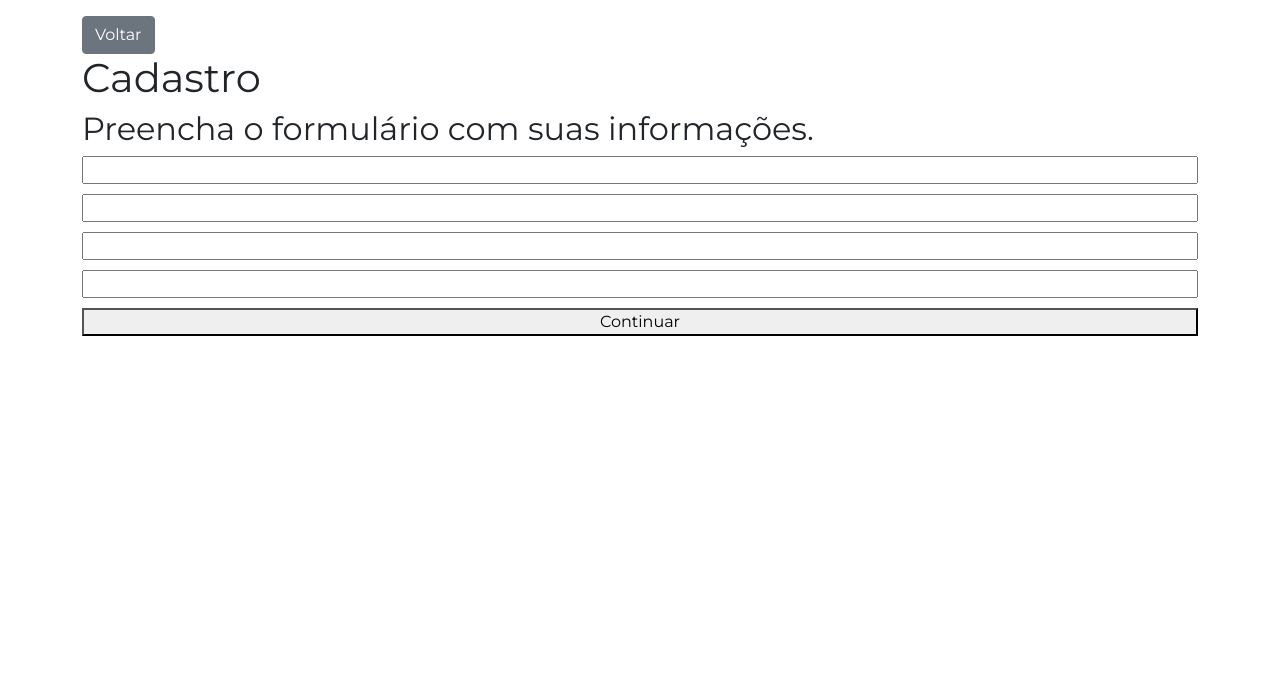
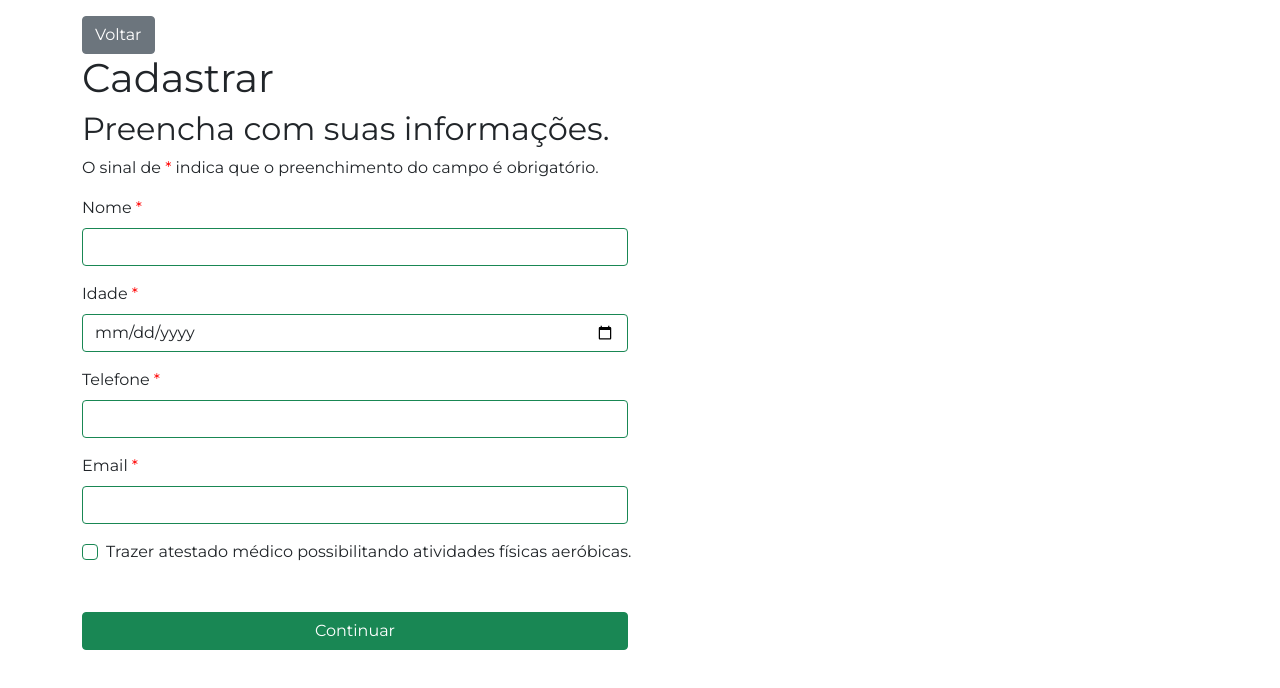
Before and after one commit to RickQs/santos-as-cegas, a Vue app: page /cadastro in a window 1280 px wide. Shown: the top 688 px of the page. Built offline with nearby package versions, Linux system fonts and the light colour scheme.

Commit message:
feat: estruturação tela Cadastro

```diff
--- a/src/views/Cadastro.vue
+++ b/src/views/Cadastro.vue
@@ -1,25 +1,60 @@
 <template>
-    <h1>Cadastro</h1>
-    <h2>Preencha o formulário com suas informações.</h2>
-    <form>
-        <input type="text" />
-        <input type="text" />
-        <input type="text" />
-        <input type="text" />
-        <router-link to="views/termo-consentimento">
-            <button>Continuar</button>
-        </router-link>
-    </form>
+    <div class="row">
+        <div class="col-12 col-md-12 col-lg-6">
+            <h1>Cadastrar</h1>
+            <h2>Preencha com suas informações.</h2>
+            <p>O sinal de <span style="color: #ff0000">*</span> indica que o preenchimento do campo é obrigatório.</p>
+        </div>
+    </div>
+
+    <section>
+        <form>
+            <div class="row mb-3">
+                <div class="col-12 col-md-12 col-lg-6">
+                    <label for="exampleInputName" class="form-label">Nome</label>
+                    <input type="text" class="form-control border-success" id="exampleInputName" aria-describedby="nameHelp">
+                </div>
+            </div>
+            <div class="row mb-3">
+                <div class="col-12 col-md-12 col-lg-6">
+                    <label for="exampleInputAge" class="form-label">Idade</label>
+                    <input type="date" min="2003-01-01" class="form-control border-success" id="exampleInputAge" aria-describedby="ageHelp">
+                </div>
+            </div>
+            <div class="row mb-3">
+                <div class="col-12 col-md-12 col-lg-6">
+                    <label for="exampleInputPhone" class="form-label">Telefone</label>
+                    <input type="tel" class="form-control border-success" id="exampleInputPhone" aria-describedby="phoneHelp">
+                </div>
+            </div>
+            <div class="row mb-3">
+                <div class="col-12 col-md-12 col-lg-6">
+                    <label for="exampleInputEmail" class="form-label">Email</label>
+                    <input type="email" class="form-control border-success" id="exampleInputEmail" aria-describedby="emailHelp">
+                </div>
+            </div>
+            <div class="mb-5 row form-check">
+                <div class="col-12 col-md-12 col-lg-6">
+                    <input type="checkbox" class="form-check-input border-success" id="exampleCheck">
+                    <label class="form-check-label" for="exampleCheck">Trazer atestado médico possibilitando atividades físicas aeróbicas.</label>
+                </div>
+            </div>
+
+            <div class="mb-3 row">
+                <div class="col-12 col-md-12 col-lg-6">
+                    <router-link to="views/termo-consentimento">
+                        <button class="btn btn-success w-100">Continuar</button>
+                    </router-link>
+                </div>
+            </div>
+        </form>
+    </section>
 </template>
 
 <style scoped>
-    form {
-        display: flex;
-        flex-direction: column;
-        row-gap: 10px;
-    }
-
-    button {
-        width: 100%;
+    .form-label::after {
+        content: "*";
+        color: #ff0000;
+        padding-left: 0.25rem;
     }
 </style>
```
